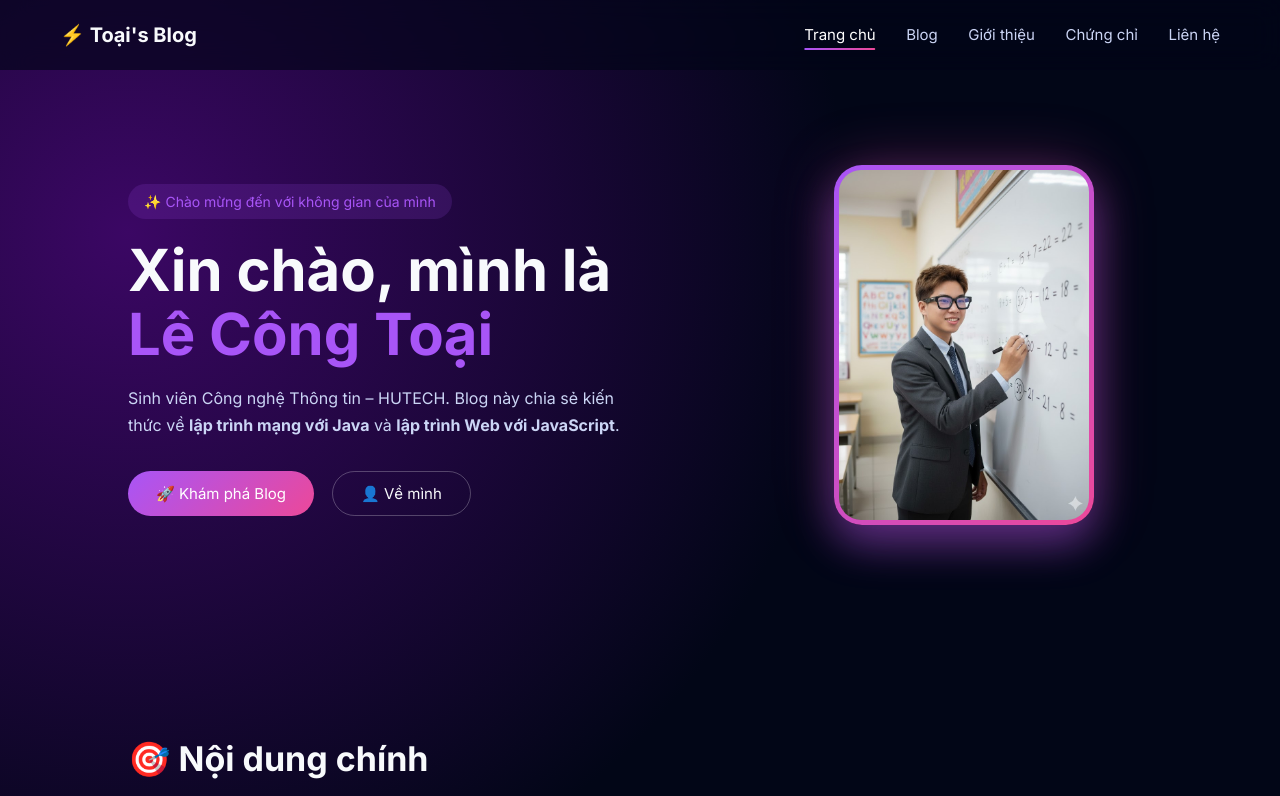
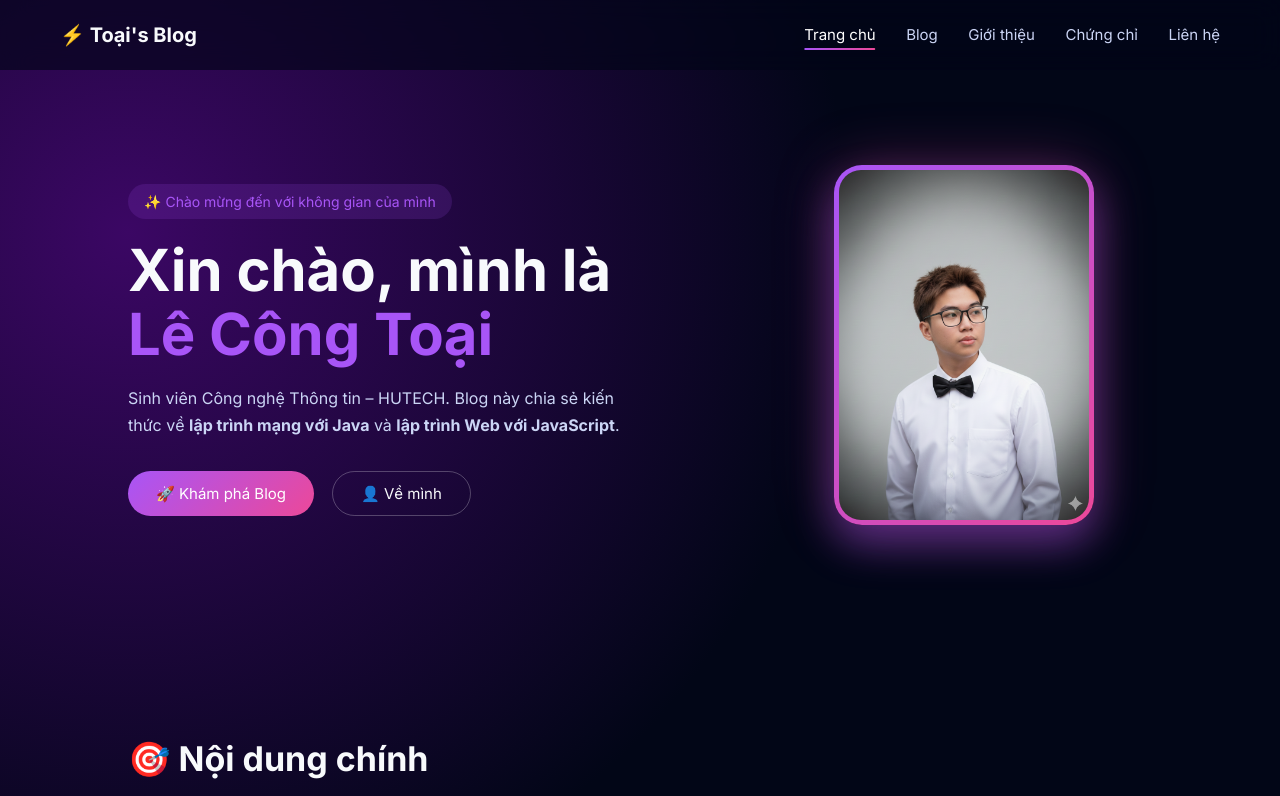
Before and after one commit to ctoai28/blog-ctoai, a plain HTML site: page index.html in a window 1280 px wide. Shown: the top 796 px of the page. Drawn offline with Linux system fonts and the light colour scheme.

```diff
--- a/index.html
+++ b/index.html
@@ -48,7 +48,7 @@
     </div>
 
     <div class="hero-avatar">
-        <img src="assets/avatarctoai.jpg" alt="Avatar Lê Công Toại">
+        <img src="assets/avatarctoai.png" alt="Avatar Lê Công Toại">
     </div>
 
 </section>
```
Also changed, not shown: assets/avatarctoai.jpg (deleted), assets/avatarctoai.png (added).
